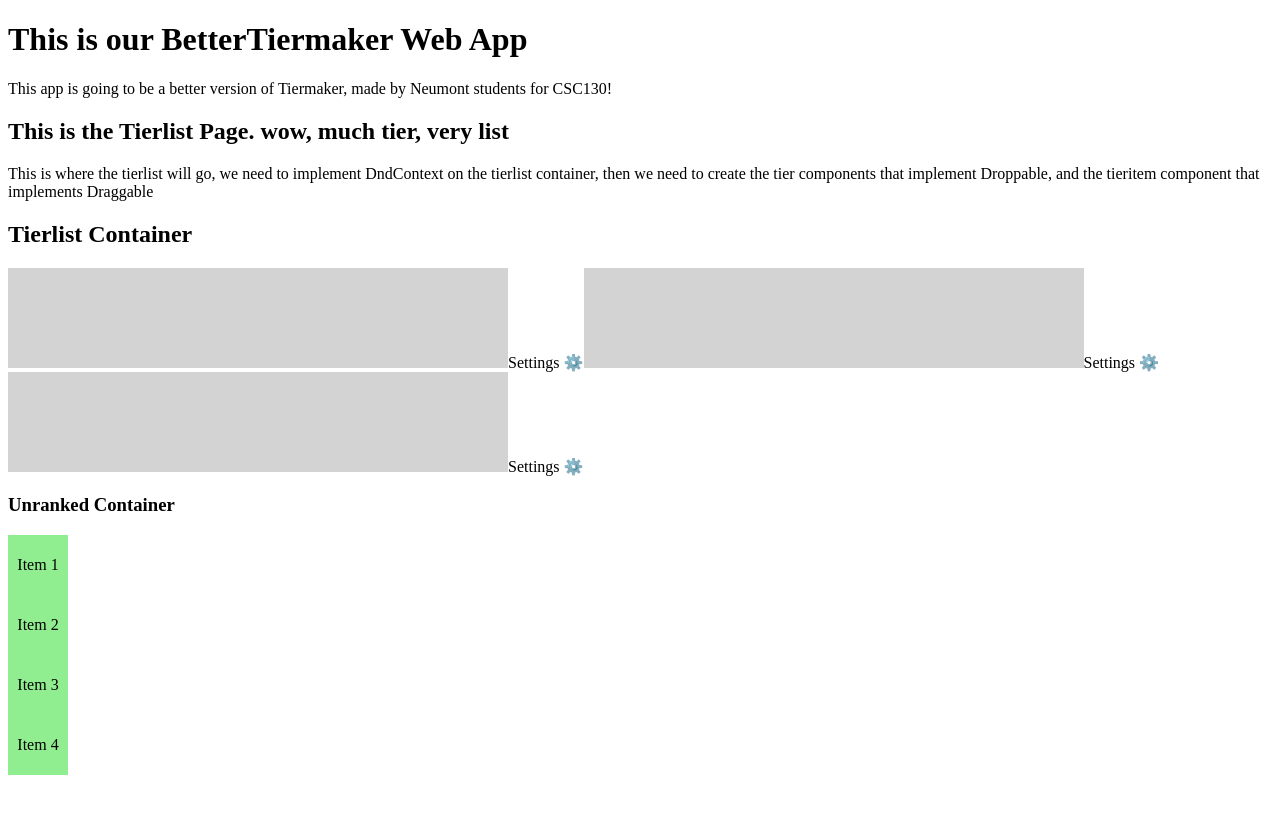
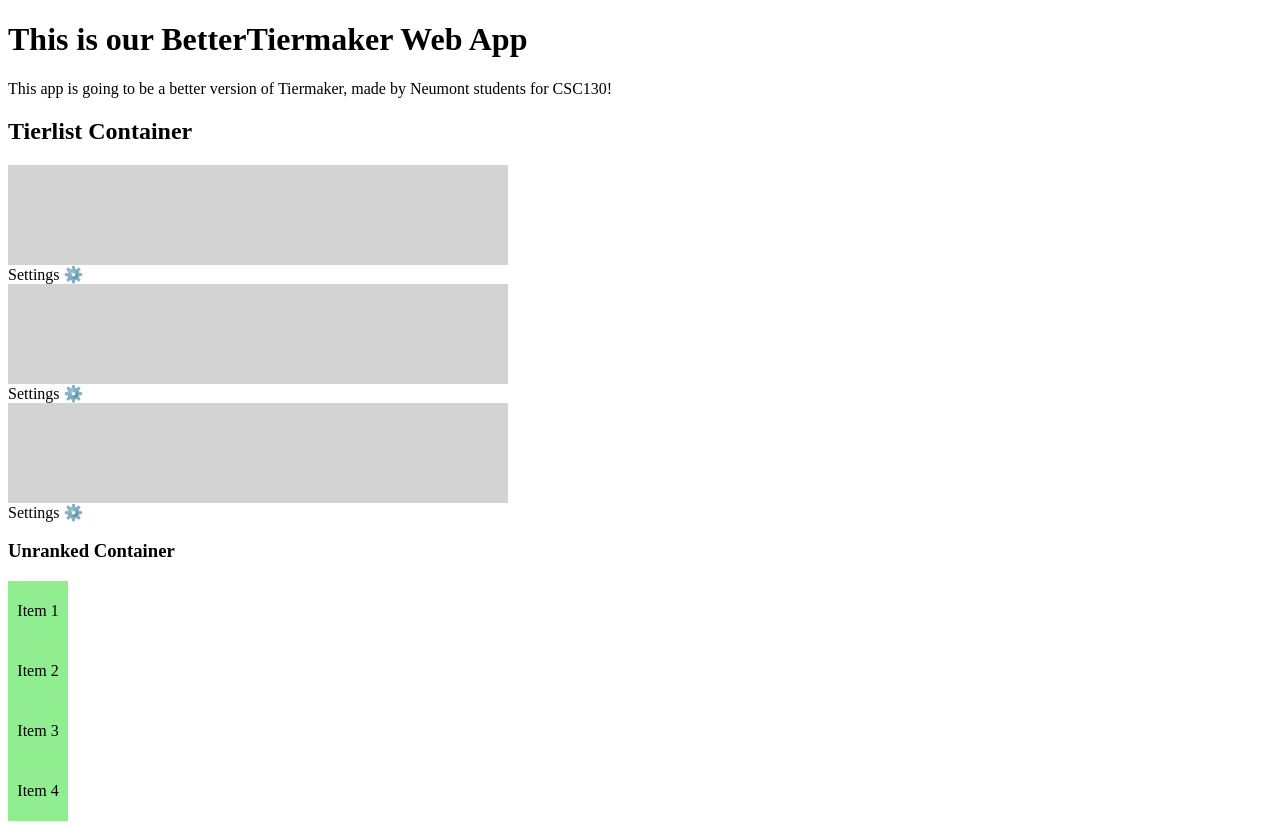
Before and after one commit to jadnf/BetterTiermaker, a React (Create React App) app in the folder front-end/: page / in a window 1280 px wide. Before the commit the page ends 800 px from the top, so only its background shows below. Built offline with nearby package versions, Linux system fonts and the light colour scheme.

Commit message:
SORTING AND DRAGGING WORKS

```diff
--- a/front-end/src/components/DraggableItem.jsx
+++ b/front-end/src/components/DraggableItem.jsx
@@ -1,13 +1,14 @@
-import { useDraggable } from "@dnd-kit/core";
+import { useSortable } from "@dnd-kit/sortable";
 import {CSS} from "@dnd-kit/utilities";
 
 export default  function DraggableItem(props) {
-    const {attributes, listeners, setNodeRef, transform} = useDraggable({
+    const {attributes, listeners, setNodeRef, transform, transition} = useSortable({
         id : props.id
     });
 
     const style = {
         transform: CSS.Translate.toString(transform),
+        transition
     };
 
     return (
--- a/front-end/src/components/Tier.jsx
+++ b/front-end/src/components/Tier.jsx
@@ -1,5 +1,5 @@
 import { useDroppable } from "@dnd-kit/core";
-import { SortableContext } from "@dnd-kit/sortable"
+import { SortableContext, rectSortingStrategy } from "@dnd-kit/sortable";
 import DraggableItem from "./DraggableItem";
 
 export default function Tier(props) {
@@ -9,7 +9,7 @@
     });
 
     return (
-        <SortableContext items={items}>
+        <SortableContext id={props.id} items={items} strategy={rectSortingStrategy}>
             <span className="tier-label">
                 {props.label}
             </span>
--- a/front-end/src/components/UnrankedItemsContainer.jsx
+++ b/front-end/src/components/UnrankedItemsContainer.jsx
@@ -1,5 +1,5 @@
 import { useDroppable } from "@dnd-kit/core";
-import { SortableContext } from "@dnd-kit/sortable"
+import { SortableContext, rectSortingStrategy } from "@dnd-kit/sortable";
 import DraggableItem from "../components/DraggableItem.jsx";
 
 export default  function UnrankedItemsContainer(props) {
@@ -10,7 +10,7 @@
 
     return (
         <div>
-            <SortableContext items={items}>
+            <SortableContext id={props.id} items={items} strategy={rectSortingStrategy}>
                 <h3>Unranked Container</h3>
                 <div ref={setNodeRef}>
                     {items.size === 0 ? "Drop here" : ""}
--- a/front-end/src/pages/TierlistPage.jsx
+++ b/front-end/src/pages/TierlistPage.jsx
@@ -1,86 +1,136 @@
 import {React, useState} from "react";
-import {DndContext} from "@dnd-kit/core";
+import {DndContext,
+  DragOverlay, KeyboardSensor, PointerSensor, useSensor, useSensors} from "@dnd-kit/core";
+import { arrayMove, sortableKeyboardCoordinates } from "@dnd-kit/sortable";
 import TierlistContainer from "../components/TierlistContainer";
 import UnrankedItemsContainer from "../components/UnrankedItemsContainer";
 import Tier from "../components/Tier.jsx";
-import DraggableItem from "../components/DraggableItem.jsx";
 
 export default function TierlistPage() {
     // const draggables = [1, 2, 3, 4, 5];
     const [items, setItems] = useState({
-        0 : ['Item 1', 'Item 2', 'Item 3', 'Item 4'],
-        1 : [],
-        2 : [],
-        3 : []
+        '0' : ['Item 1', 'Item 2', 'Item 3', 'Item 4'],
+        '1' : [],
+        '2' : [],
+        '3' : []
     });
-    const [parent, setParent] = useState(0);
+    const [activeId, setActiveId] = useState(null);
 
+    const sensors = useSensors(
+        useSensor(PointerSensor),
+        useSensor(KeyboardSensor, {
+            coordinateGetter: sortableKeyboardCoordinates,
+        })
+    );
 
     return (
-        <DndContext onDragEnd={handleDragEnd} onDragOver={handleDragOver}>
+        <DndContext sensors={sensors} onDragStart={handleDragStart} onDragEnd={handleDragEnd} onDragOver={handleDragOver}>
             <div>
-                <h2>This is the Tierlist Page. wow, much tier, very list</h2>
-                <p>This is where the tierlist will go, we need to implement DndContext on the tierlist container, then we need to create the tier components that implement Droppable, and the tieritem component that implements Draggable</p>
                 <TierlistContainer >
-                    <Tier id={1} items={items[1]}>
+                    <Tier id="1" items={items['1']}>
                     </Tier>
-                    <Tier id={2} items={items[2]}>
+                    <Tier id="2" items={items['2']}>
                     </Tier>
-                    <Tier id={3} items={items[3]}>
+                    <Tier id="3" items={items['3']}>
                     </Tier>
                 </TierlistContainer>
-                <UnrankedItemsContainer id={0} items={items[0]}>
-                    {console.log(items[0])}
-                    {/* <DraggableItem id="1"/>
-                    <DraggableItem id="2"/>
-                    <DraggableItem id="3"/>
-                    <DraggableItem id="4"/>
-                    <DraggableItem id="5"/> */}
-
+                <UnrankedItemsContainer id="0" items={items['0']}>
 
                 </UnrankedItemsContainer>
+                <DragOverlay>
+                    {activeId ? <div className="draggable-item">{activeId}</div> : null}
+                </DragOverlay>
             </div>
         </DndContext>
     );
 
-    function handleDragEnd(event) {
-        const {over} = event;
-
-        setParent(over ? over.id : parent);
-    }
 
     function findContainer(id) {
         if (id in items) {
             return id;
         }
-
         return Object.keys(items).find((key) => items[key].includes(id));
     }
 
+
+    function handleDragStart(event) {
+        setActiveId(event.active.id);
+    }
+
+
     function handleDragOver(event) {
-        const {active, over} = event;
+        const { active, over } = event;
     const overId = over?.id;
 
-        if(!overId) return;
+    if (!overId || active.id === overId) return;
 
     const activeContainer = findContainer(active.id);
     const overContainer = findContainer(overId);
 
-        if (activeContainer !== overContainer) {
+    if (!activeContainer || !overContainer || activeContainer === overContainer) {
+        return;
+    }
+
     setItems((prev) => {
         const activeItems = prev[activeContainer];
         const overItems = prev[overContainer];
+        const activeIndex = activeItems.indexOf(active.id);
+        const overIndex = overItems.indexOf(overId);
 
-                // Logic to remove from activeItems and add to overItems
+        let newIndex;
+
+        if (overId in prev) {
+            newIndex = overItems.length + 1;
+        } else {
+            const isBelowOverItem =
+                over &&
+                active.rect.current.translated &&
+                active.rect.current.translated.top >
+                over.rect.top + over.rect.height;
+
+            const modifier = isBelowOverItem ? 1 : 0;
+
+            newIndex = overIndex >= 0 ? overIndex + modifier : overItems.length + 1;
+        }
+
         return {
             ...prev,
-                    [activeContainer]: activeItems.filter((item) => item !== active.id),
-                    [overContainer]: [...overItems, active.id],
+            [activeContainer]: [
+                ...prev[activeContainer].filter((item) => item !== active.id)
+            ],
+            [overContainer]: [
+                ...prev[overContainer].slice(0, newIndex),
+                items[activeContainer][activeIndex],
+                ...prev[overContainer].slice(newIndex, prev[overContainer].length)
+            ]
         };
     });
     }
 
+
+    function handleDragEnd(event) {
+        const { active, over } = event;
+        const activeContainer = findContainer(active.id);
+        const overContainer = findContainer(over?.id);
+
+        if (
+            !activeContainer ||
+            !overContainer ||
+            activeContainer !== overContainer
+        ) {
+            return;
         }
 
+        const activeIndex = items[activeContainer].indexOf(active.id);
+        const overIndex = items[overContainer].indexOf(over.id);
 
+        if (activeIndex !== overIndex) {
+            setItems((prev) => ({
+                ...prev,
+                [activeContainer]: arrayMove(prev[activeContainer], activeIndex, overIndex),
+            }));
         }
+
+        setActiveId(null);
+    }
+}
--- a/front-end/src/styles.css
+++ b/front-end/src/styles.css
@@ -13,4 +13,8 @@
     width: 500px;
     height: 100px;
     background-color: lightgray;
+    display: flex;
+    flex-wrap: wrap;
+    flex-direction: row;
+    gap: 10px;
 }
```
Lines whose indentation alone changed are shown as unchanged.
